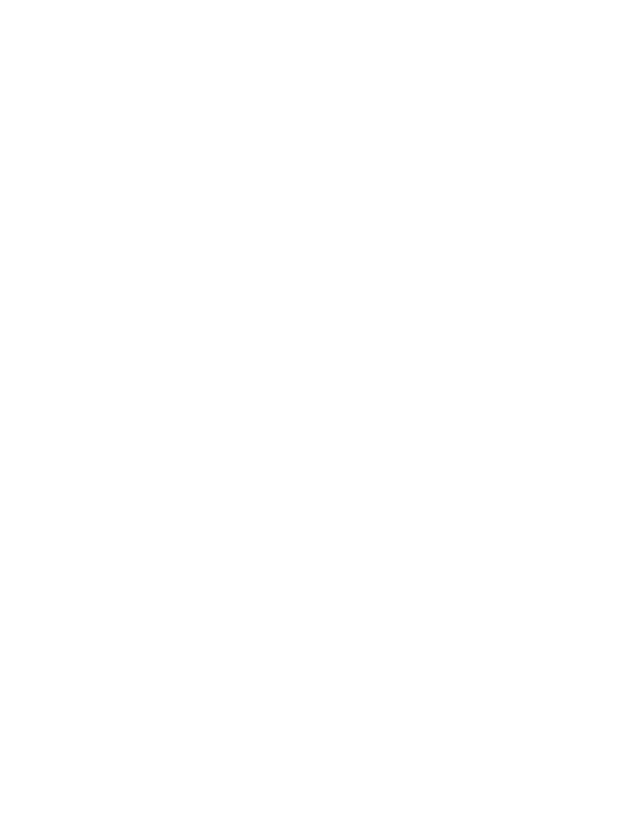
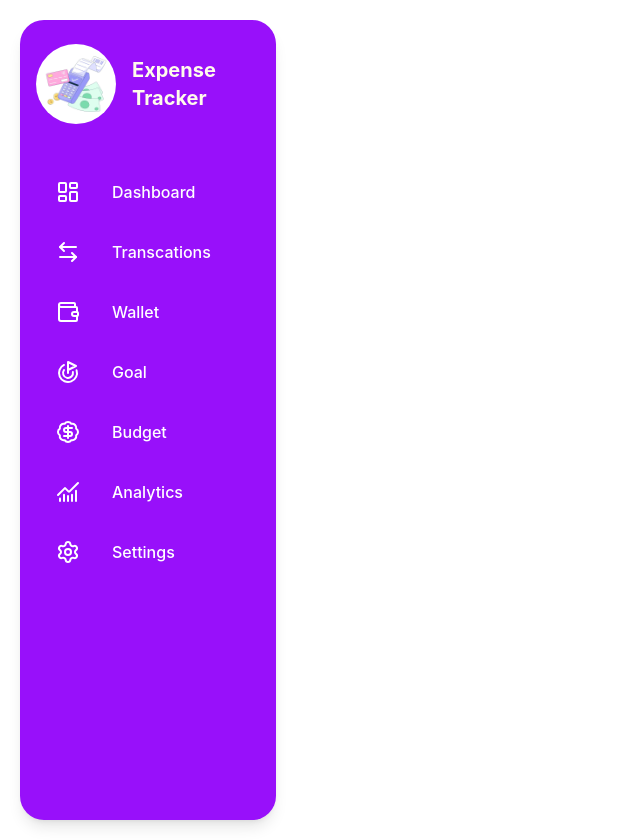
Before and after one commit to ravinabisht2003/Expenses-Tracker, a React (Vite) app in the folder Expenses-Tracker/: page / in a window 1280 px wide. Shown: the whole page, without its empty margins (0-640 px from the left). Before the commit the page ends 800 px from the top, so only its background shows below. Built offline with nearby package versions, Linux system fonts and the light colour scheme.

Commit message:
feat - adding Navbar

```diff
--- a/Expenses-Tracker/package.json
+++ b/Expenses-Tracker/package.json
@@ -11,6 +11,7 @@
   },
   "dependencies": {
     "@tailwindcss/vite": "^4.3.1",
+    "lucide-react": "^1.21.0",
     "react": "^19.2.0",
     "react-dom": "^19.2.0",
     "tailwindcss": "^4.3.1"
--- a/Expenses-Tracker/src/App.jsx
+++ b/Expenses-Tracker/src/App.jsx
@@ -3,7 +3,7 @@
 
 export default function App() {
   return (
-    <div>
+    <div className='m-5 p-0'>
       <Nav_bar/>
     </div>
   )
--- a/Expenses-Tracker/src/Nav_bar/Nav_bar.jsx
+++ b/Expenses-Tracker/src/Nav_bar/Nav_bar.jsx
@@ -1,9 +1,83 @@
-import React from 'react'
+import React from "react";
+import expenses_logo from "../assets/expenses_logo.jpg";
+
+import {
+  LayoutDashboard,
+  ArrowLeftRight,
+  Wallet,
+  Goal,
+  Settings,
+  BadgeDollarSign,
+  ChartNoAxesCombined,
+} from "lucide-react";
 
 export default function Nav_bar() {
+  const navbarIcons = [
+    {
+      icon: LayoutDashboard,
+      intro: "Dashboard",
+    },
+    {
+      icon: ArrowLeftRight,
+      intro: "Transcations",
+    },
+    {
+      icon: Wallet,
+      intro: "Wallet",
+    },
+    {
+      icon: Goal,
+      intro: "Goal",
+    },
+    {
+      icon: BadgeDollarSign,
+      intro: "Budget",
+    },
+    {
+      icon: ChartNoAxesCombined,
+      intro: "Analytics",
+    },
+
+    {
+      icon: Settings,
+      intro: "Settings",
+    },
+
+  ];
+
   return (
-    <div>
-      <h1 className='mb-7 text-5xl font-bold'></h1>
-    </div>
-  )
+    <nav className="w-64 min-h-screen bg-purple-600 shadow-lg rounded-3xl">
+      {/* Logo Section */}
+      <div className="flex items-center gap-4 px-4 py-6">
+        <img
+          src={expenses_logo}
+          alt="Logo"
+          className="h-20 w-20 rounded-full object-cover"
+        />
+
+        <h1 className="text-xl text-amber-50 font-bold">
+          Expense Tracker
+        </h1>
+      </div>
+
+      {/* Menu Items */}
+      <div className="flex flex-col gap-2 px-3 mt-4">
+        {navbarIcons.map((item, index) => {
+          const Icon = item.icon;
+
+          return (
+
+            <div
+              key={index}
+              className="flex items-center gap-8 pl-6 pb-3 pt-3 mt-1 rounded-lg cursor-pointer hover:bg-purple-500 transition-all duration-300 hover:translate-x-4"
+            >
+              <div><Icon className="w-6 h-6 text-white" /></div>
+              <div><span className="font-medium text-white">{item.intro}</span></div>
+            </div>
+
+          );
+        })}
+      </div>
+    </nav>
+  );
 }
```
Also changed, not shown: 1 other file (tests, documents, lock files or other folders).
